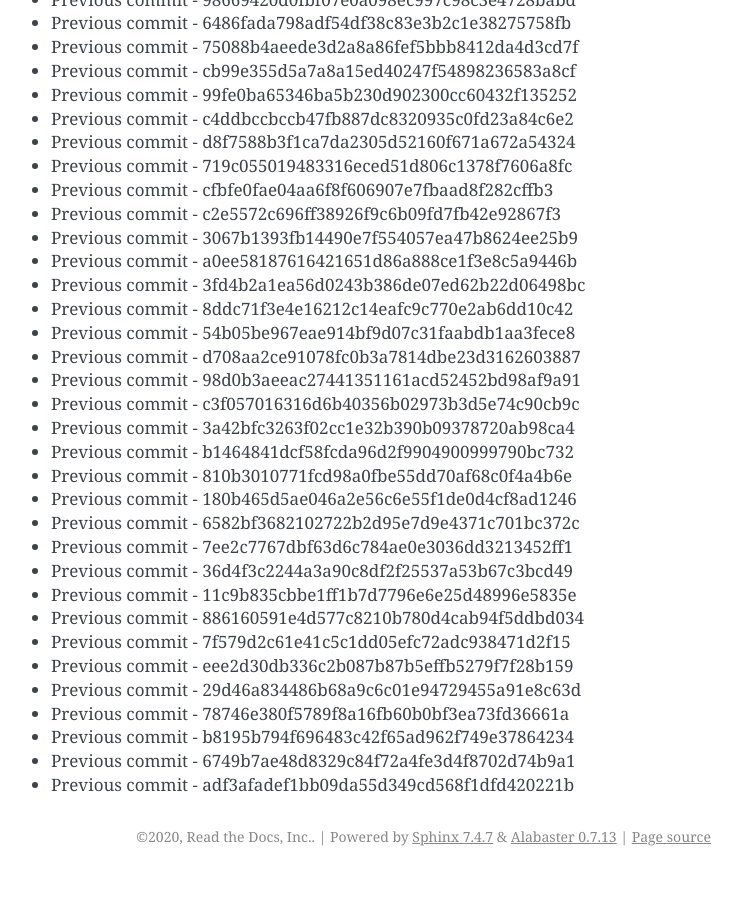
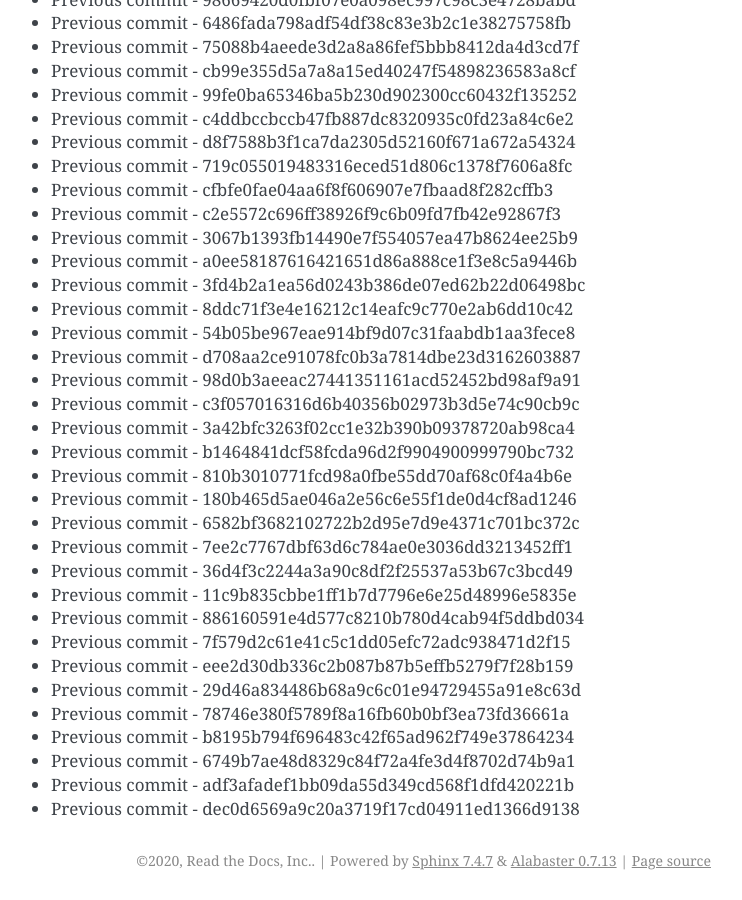
Before and after one commit to readthedocs/rtd-git-stresstest, a Sphinx documentation site: the page built from docs/updates.rst, in a window 1280 px wide and 900 px high, scrolled down 91084 px. Shown: the whole window, without its empty margins (399-1141 px from the left). Built offline with Sphinx 7.4.7, drawn with Linux system fonts in a browser that asks for light colours; before the commit the page ends 91960 px from its top, so only the background shows below that.

Commit message:
Generating commit from previous: dec0d6569a9c20a3719f17cd04911ed1366d9138

```diff
--- a/docs/updates.rst
+++ b/docs/updates.rst
@@ -3859,3 +3859,4 @@ It can be tested for any performance characteristics.
 * Previous commit - b8195b794f696483c42f65ad962f749e37864234
 * Previous commit - 6749b7ae48d8329c84f72a4fe3d4f8702d74b9a1
 * Previous commit - adf3afadef1bb09da55d349cd568f1dfd420221b
+* Previous commit - dec0d6569a9c20a3719f17cd04911ed1366d9138
```
